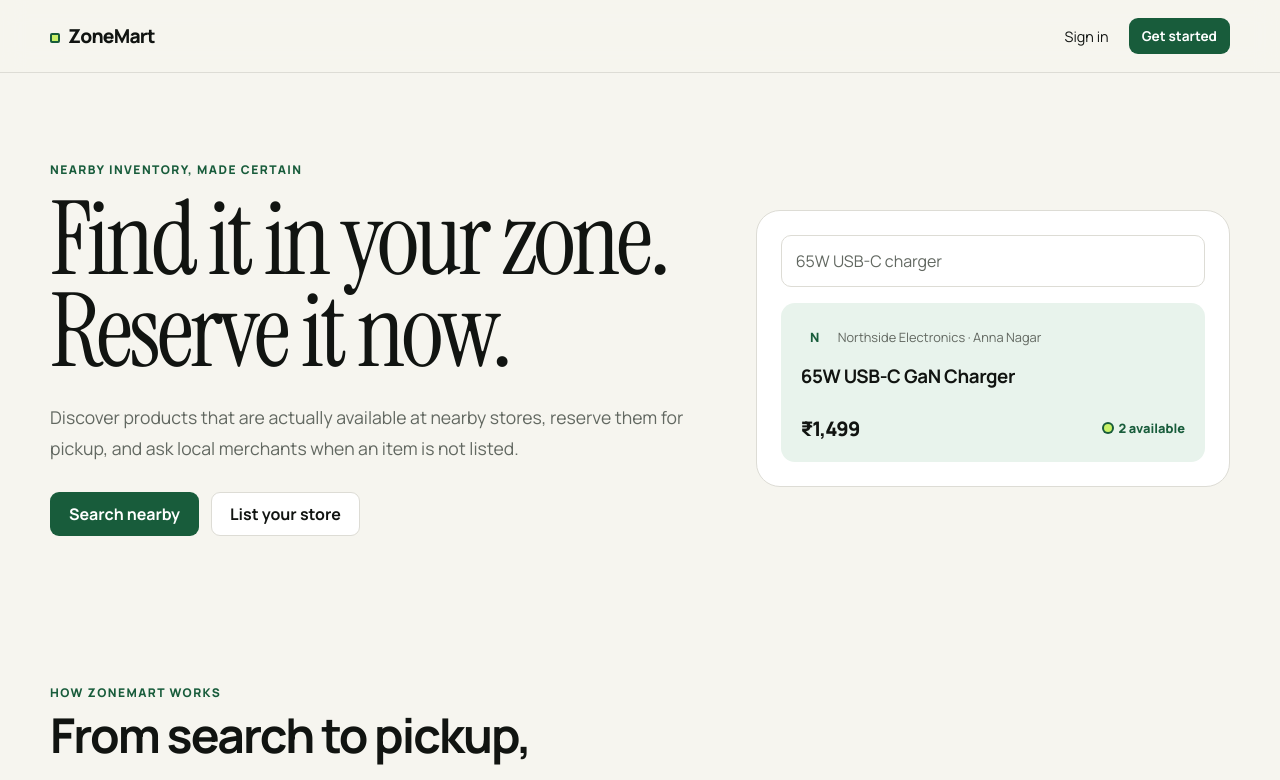
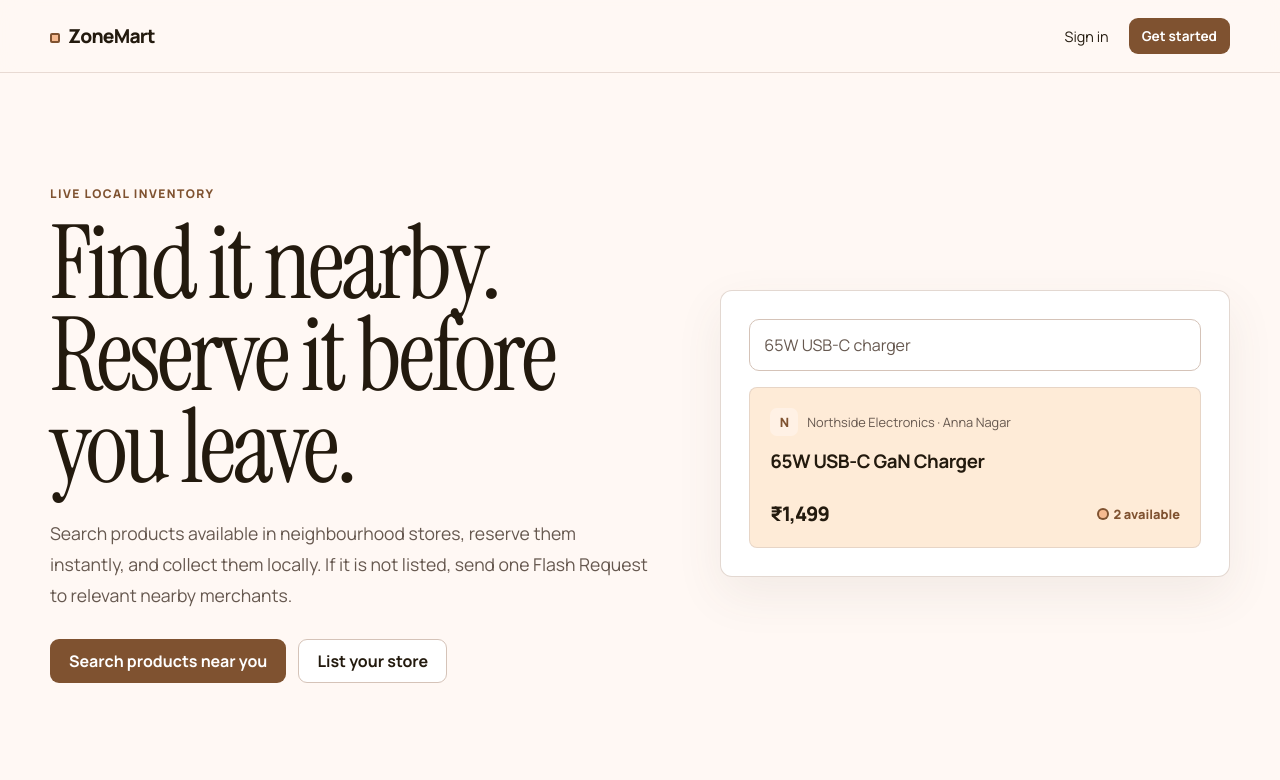
Before and after one commit to mohammedsuhailrafek28/Zonemart, a Next.js app: page / in a window 1280 px wide. Shown: the top 780 px of the page. Built offline with nearby package versions, Linux system fonts and the light colour scheme; no server answers.

Commit message:
feat: integrate Stitch design across ZoneMart frontend

```diff
--- a/package.json
+++ b/package.json
@@ -21,6 +21,7 @@
   "dependencies": {
     "@supabase/ssr": "^0.7.0",
     "@supabase/supabase-js": "^2.49.0",
+    "framer-motion": "^12.42.2",
     "next": "^16.2.10",
     "postcss": "^8.5.19",
     "react": "^19.0.0",
--- a/src/app/globals.css
+++ b/src/app/globals.css
@@ -1,16 +1,16 @@
 :root {
-  --bg: #f6f5ef;
+  --bg: #fff8f4;
   --surface: #fff;
-  --ink: #111411;
-  --muted: #626861;
-  --line: #dddcd5;
-  --green: #185c3b;
-  --green-hover: #10432b;
-  --citron: #c8f169;
-  --mint: #e8f3ec;
-  --danger: #c94b45;
-  --warning: #d79032;
-  --radius: 14px;
+  --ink: #231a0e;
+  --muted: #66584f;
+  --line: #d5c3b8;
+  --green: #7f5230;
+  --green-hover: #663d1d;
+  --citron: #f6ba90;
+  --mint: #fff1e5;
+  --danger: #ba1a1a;
+  --warning: #98462d;
+  --radius: 10px;
 }
 * { box-sizing: border-box; }
 html { scroll-behavior: smooth; }
@@ -20,7 +20,7 @@ button, input, select, textarea { font: inherit; }
 button, a, input, select, textarea { outline-offset: 3px; }
 :focus-visible { outline: 3px solid var(--green); }
 .container { width: min(1180px, calc(100% - 32px)); margin-inline: auto; }
-.site-header { position: sticky; top: 0; z-index: 20; border-bottom: 1px solid var(--line); background: color-mix(in srgb, var(--bg) 94%, transparent); backdrop-filter: blur(12px); }
+.site-header { position: sticky; top: 0; z-index: 20; border-bottom: 1px solid color-mix(in srgb, var(--line) 55%, transparent); background: color-mix(in srgb, var(--bg) 92%, transparent); backdrop-filter: blur(14px); }
 .nav { min-height: 72px; display: flex; align-items: center; gap: 24px; }
 .brand { font-weight: 800; font-size: 1.2rem; letter-spacing: -.04em; }
 .brand-mark { display: inline-block; width: 10px; height: 10px; margin-right: 8px; border-radius: 2px; background: var(--citron); border: 2px solid var(--green); }
@@ -34,7 +34,7 @@ button, a, input, select, textarea { outline-offset: 3px; }
 .button.danger { background: transparent; color: var(--danger); border-color: color-mix(in srgb, var(--danger) 35%, var(--line)); }
 .button.small { min-height: 36px; padding: 7px 12px; font-size: .85rem; }
 .button:disabled { opacity: .55; cursor: not-allowed; }
-.hero { padding: 88px 0 72px; display: grid; grid-template-columns: 1.15fr .85fr; gap: 64px; align-items: center; }
+.hero { padding: 112px 0 96px; display: grid; grid-template-columns: 1.08fr .92fr; gap: 72px; align-items: center; }
 .eyebrow { color: var(--green); font-weight: 800; text-transform: uppercase; font-size: .75rem; letter-spacing: .12em; }
 h1, .editorial { font-family: var(--font-instrument), serif; font-weight: 400; letter-spacing: -.035em; }
 h1 { font-size: clamp(3.5rem, 8vw, 6.8rem); line-height: .9; margin: 16px 0 24px; }
@@ -42,21 +42,21 @@ h2 { font-size: clamp(1.8rem, 4vw, 3rem); letter-spacing: -.04em; margin: 0 0 16
 h3 { margin: 0 0 8px; letter-spacing: -.02em; }
 .lead { max-width: 650px; color: var(--muted); font-size: 1.1rem; line-height: 1.75; }
 .actions { display: flex; flex-wrap: wrap; gap: 12px; margin-top: 28px; }
-.hero-visual { border: 1px solid var(--line); border-radius: 24px; background: var(--surface); padding: 24px; }
+.hero-visual { border: 1px solid color-mix(in srgb, var(--line) 65%, transparent); border-radius: 12px; background: var(--surface); padding: 28px; box-shadow: 0 18px 48px rgba(92,79,69,.08); }
 .search-demo { padding: 14px; border: 1px solid var(--line); border-radius: 10px; color: var(--muted); }
-.result-demo { margin-top: 16px; padding: 20px; background: var(--mint); border-radius: 14px; }
+.result-demo { margin-top: 16px; padding: 20px; background: #feebd7; border: 1px solid color-mix(in srgb, var(--line) 55%, transparent); border-radius: 8px; }
 .availability { display: inline-flex; align-items: center; gap: 7px; color: var(--green); font-weight: 800; font-size: .8rem; }
 .dot { width: 8px; height: 8px; border-radius: 50%; background: var(--citron); box-shadow: 0 0 0 2px var(--green); }
 .section { padding: 72px 0; }
 .section-head { max-width: 650px; margin-bottom: 36px; }
 .muted { color: var(--muted); }
 .grid-3 { display: grid; grid-template-columns: repeat(3, 1fr); gap: 20px; }
-.card { background: var(--surface); border: 1px solid var(--line); border-radius: var(--radius); padding: 24px; }
+.card { background: var(--surface); border: 1px solid color-mix(in srgb, var(--line) 72%, transparent); border-radius: var(--radius); padding: 24px; box-shadow: 0 8px 28px rgba(92,79,69,.035); }
 .step-number { width: 32px; height: 32px; display: grid; place-items: center; border-radius: 50%; background: var(--citron); font-weight: 800; margin-bottom: 32px; }
 .split { display: grid; grid-template-columns: 1fr 1fr; border-top: 1px solid var(--line); }
 .split > div { padding: 64px max(24px, 6vw); }
-.split > div + div { background: var(--green); color: white; }
-.cta { margin: 64px auto; padding: 56px; text-align: center; border-radius: 22px; background: var(--mint); }
+.split > div + div { background: #ede5db; color: var(--ink); }
+.cta { margin: 64px auto; padding: 64px; text-align: center; border-radius: 12px; background: #feebd7; border: 1px solid color-mix(in srgb, var(--line) 45%, transparent); }
 .footer { padding: 28px 0; border-top: 1px solid var(--line); color: var(--muted); font-size: .85rem; }
 .page { padding: 48px 0 80px; min-height: 70vh; }
 .page-head { display: flex; align-items: end; justify-content: space-between; gap: 16px; margin-bottom: 32px; }
--- a/src/app/layout.tsx
+++ b/src/app/layout.tsx
@@ -4,6 +4,7 @@ import "./globals.css";
 import { AppProvider } from "@/components/app-provider";
 import { Header } from "@/components/header";
 import { Footer } from "@/components/footer";
+import { PageMotion } from "@/components/page-motion";
 
 const manrope = Manrope({ subsets: ["latin"], variable: "--font-manrope" });
 const instrument = Instrument_Serif({ subsets: ["latin"], weight: "400", variable: "--font-instrument" });
@@ -19,7 +20,7 @@ export default function RootLayout({ children }: Readonly<{ children: React.Reac
       <body className={`${manrope.variable} ${instrument.variable}`}>
         <AppProvider>
           <Header />
-          <main>{children}</main>
+          <main><PageMotion>{children}</PageMotion></main>
           <Footer />
         </AppProvider>
       </body>
--- a/src/app/page.tsx
+++ b/src/app/page.tsx
@@ -4,10 +4,10 @@ export default function Home() {
   return <>
     <section className="container hero">
       <div>
-        <div className="eyebrow">Nearby inventory, made certain</div>
-        <h1>Find it in your zone.<br />Reserve it now.</h1>
-        <p className="lead">Discover products that are actually available at nearby stores, reserve them for pickup, and ask local merchants when an item is not listed.</p>
-        <div className="actions"><Link className="button" href="/shop">Search nearby</Link><Link className="button secondary" href="/auth/sign-up?intent=vendor">List your store</Link></div>
+        <div className="eyebrow">Live local inventory</div>
+        <h1>Find it nearby.<br />Reserve it before you leave.</h1>
+        <p className="lead">Search products available in neighbourhood stores, reserve them instantly, and collect them locally. If it is not listed, send one Flash Request to relevant nearby merchants.</p>
+        <div className="actions"><Link className="button" href="/shop">Search products near you</Link><Link className="button secondary" href="/auth/sign-up?intent=vendor">List your store</Link></div>
       </div>
       <div className="hero-visual" aria-label="Product search preview">
         <div className="search-demo">65W USB-C charger</div>
--- /dev/null
+++ b/src/components/page-motion.tsx
@@ -0,0 +1,17 @@
+"use client";
+
+import { motion, useReducedMotion } from "framer-motion";
+
+export function PageMotion({ children }: { children: React.ReactNode }) {
+  const reduceMotion = useReducedMotion();
+
+  return (
+    <motion.div
+      initial={reduceMotion ? false : { opacity: 0, y: 10 }}
+      animate={{ opacity: 1, y: 0 }}
+      transition={{ duration: reduceMotion ? 0 : 0.35, ease: [0.22, 1, 0.36, 1] }}
+    >
+      {children}
+    </motion.div>
+  );
+}
```
Also changed, not shown: 1 other file (tests, documents, lock files or other folders).
